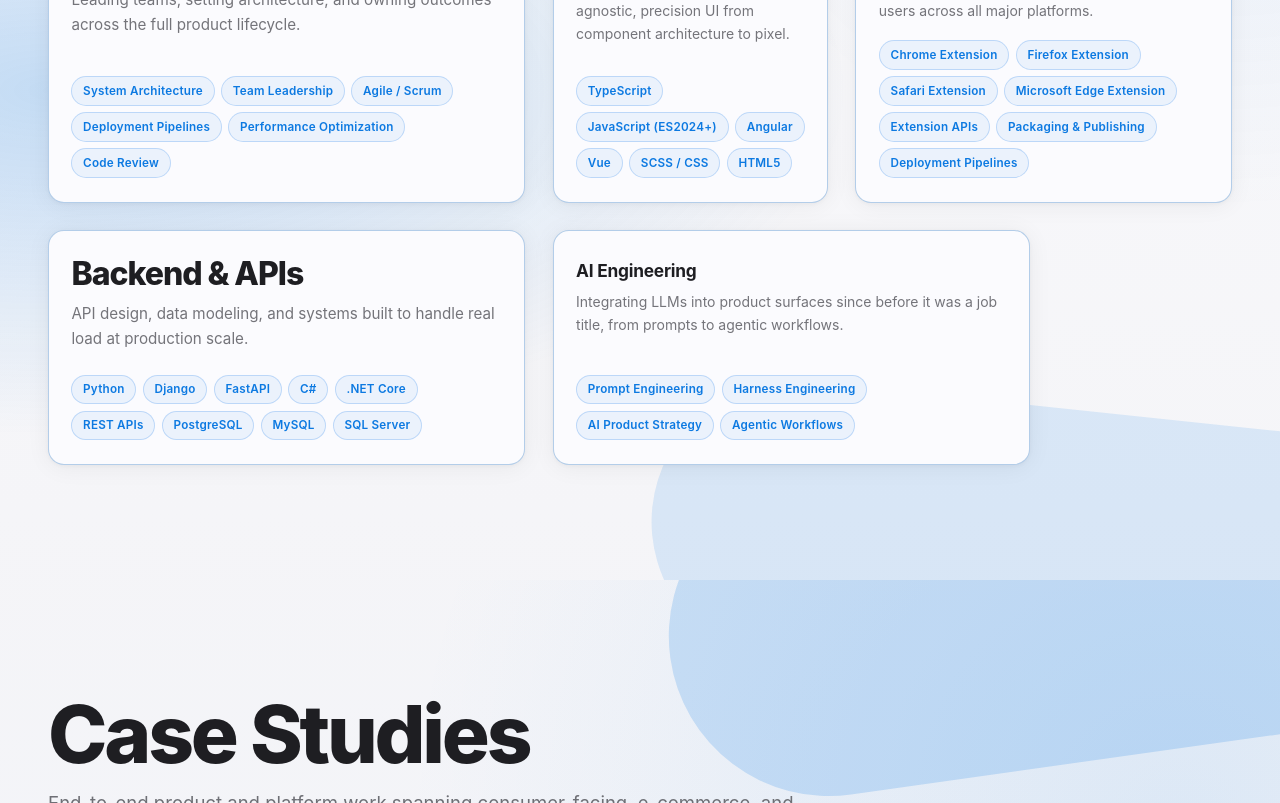
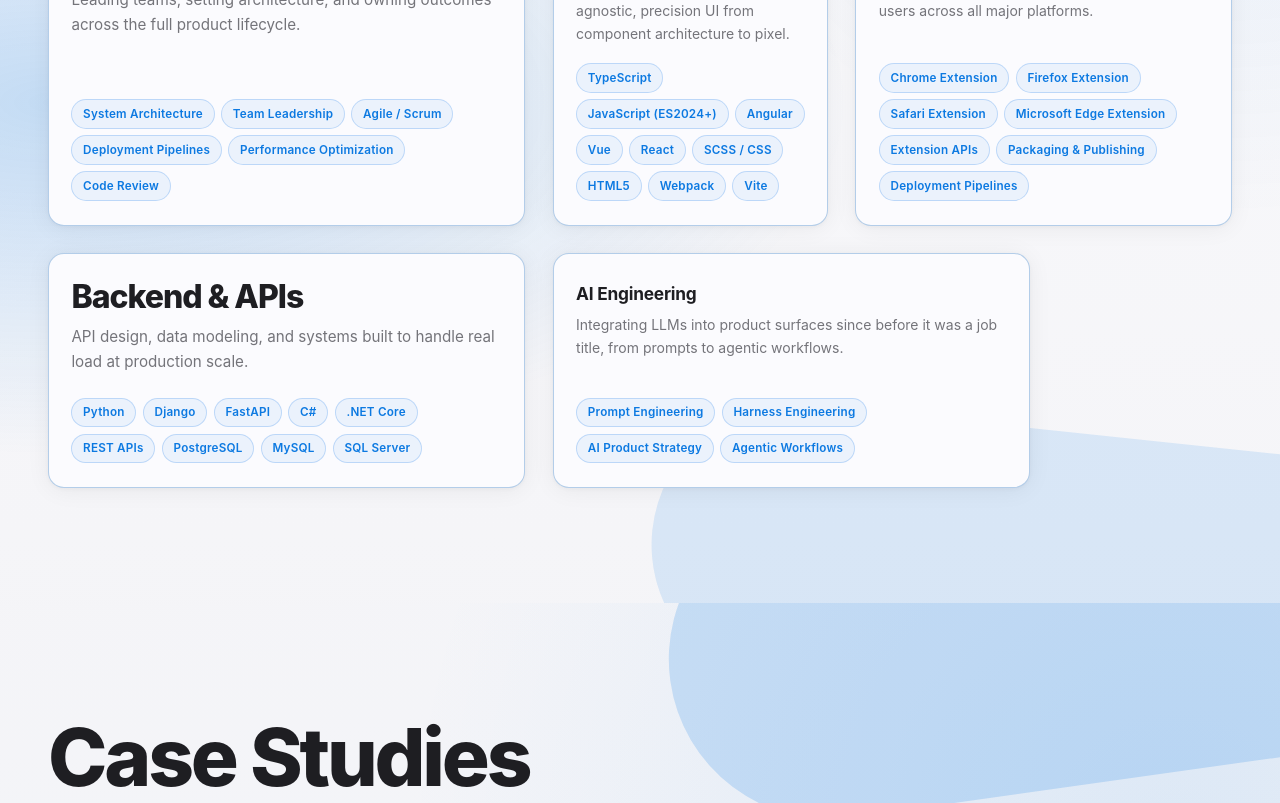
Before and after one commit to seandjones/seanjones.io, a Vue app: page / in a window 1280 px wide. Shown: the part 1240-2043 px from the top of the page. Built offline with nearby package versions, Linux system fonts and the light colour scheme.

Commit message:
updating skills section

```diff
--- a/src/components/SkillsSection.vue
+++ b/src/components/SkillsSection.vue
@@ -74,9 +74,11 @@ const skillGroups: SkillGroup[] = [
       "JavaScript (ES2024+)",
       "Angular",
       "Vue",
+      "React",
       "SCSS / CSS",
       "HTML5",
-    ],
+      "Webpack",
+      "Vite",],
   },
   {
     title: "Extension Development",
```
